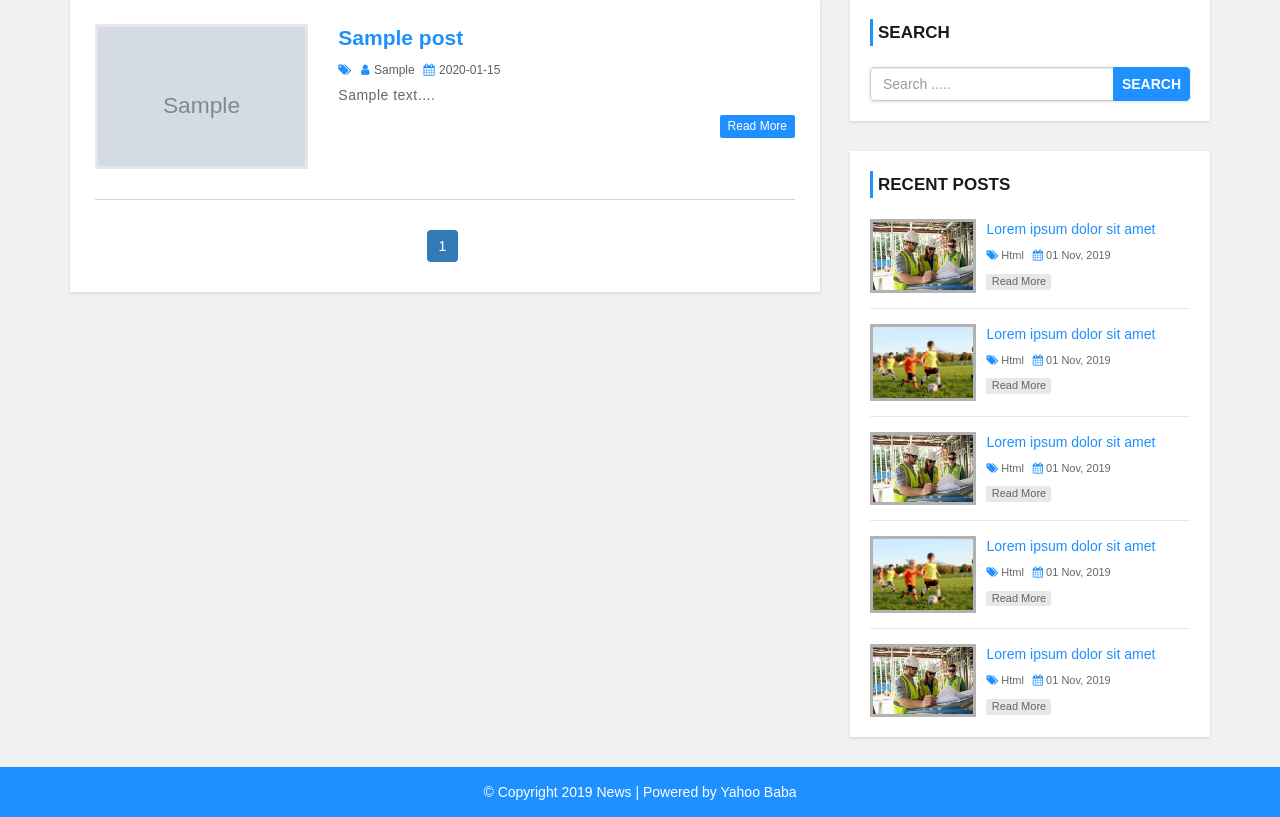
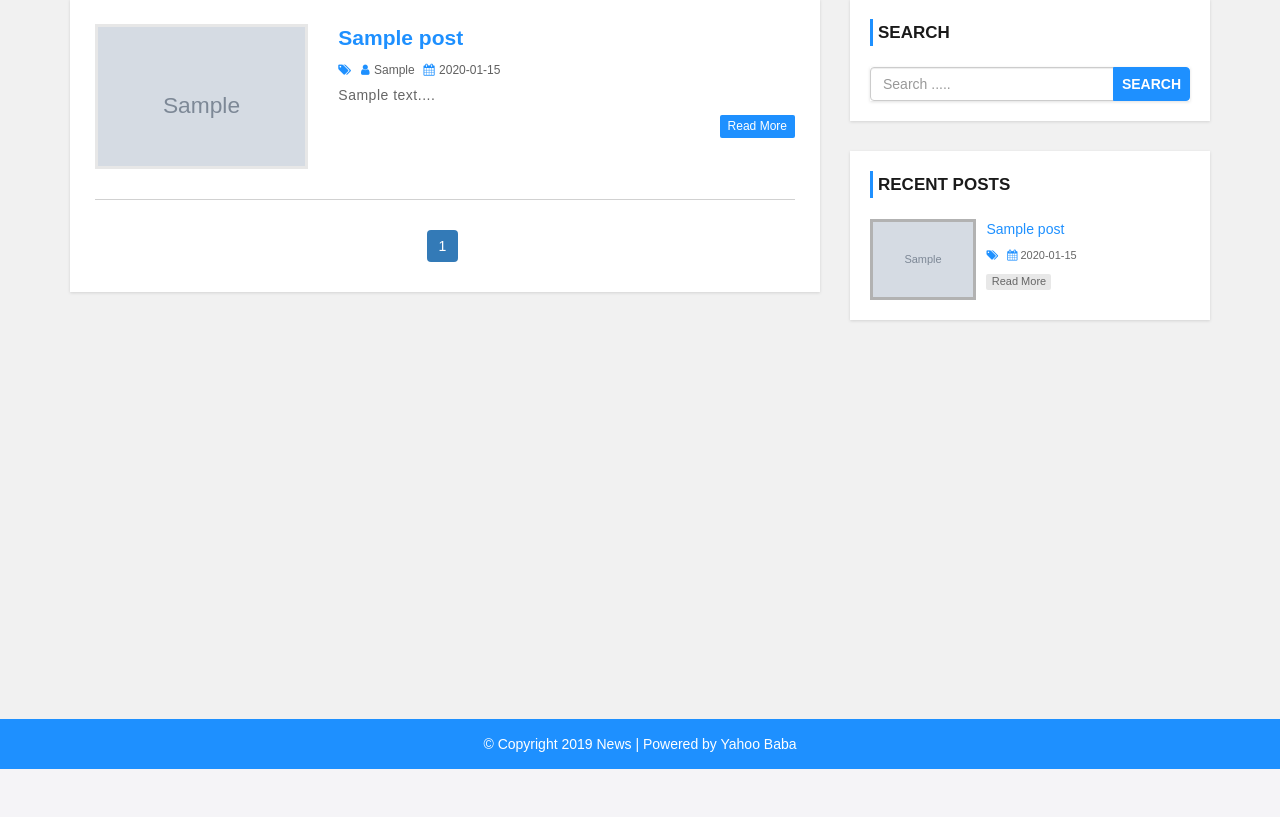
Before and after one commit to R4b1-khadka/news-project, a PHP site: page /news-project/index.php in a window 1280 px wide. Shown: the part 170-987 px from the top of the page. After the commit the page ends 939 px from the top, so only its background shows below. Run offline with PHP 8.4, Linux system fonts and the light colour scheme; tables that the repository leaves empty hold one stand-in row (values such as "Sample post"); grey boxes marked "Sample" are stand-in pictures.

Commit message:
add: logic for showing recent post in sidebar

```diff
--- a/sidebar.php
+++ b/sidebar.php
@@ -13,93 +13,42 @@
     </div>
     <!-- /search box -->
     <!-- recent posts box -->
+
     <div class="recent-post-container">
         <h4>Recent Posts</h4>
+        <?php
+                        include "config.php";
+                         $limit=3;
+
+                     $sql= "SELECT post.post_id, post.title, post.post_date, post.post_img, post.category, category.category_name FROM post
+                    LEFT JOIN category ON post.category = category.category_id
+                    ORDER BY post.post_id DESC LIMIT {$limit}";
+
+               $result= mysqli_query($conn,$sql) or die ("query unsuccessful: recent posts");
+                    if(mysqli_num_rows($result)>0){
+                        while($row= mysqli_fetch_assoc($result)){
+
+                    ?>
         <div class="recent-post">
-            <a class="post-img" href="">
-                <img src="images/post-format.jpg" alt=""/>
+            <a class="post-img" href="single.php?id=<?php echo $row['post_id']; ?>">
+                <img src="admin/upload/<?php echo $row['post_img']; ?>" alt=""/>
             </a>
             <div class="post-content">
-                <h5><a href="single.php">Lorem ipsum dolor sit amet</a></h5>
+                <h5><a href="single.php?id=<?php echo $row['post_id']; ?>"><?php echo $row['title']; ?></a></h5>
                 <span>
                     <i class="fa fa-tags" aria-hidden="true"></i>
-                    <a href='category.php'>Html</a>
+                    <a href='category.php?cid=<?php echo $row['category']; ?>'><?php echo $row['category_name']; ?></a>
                 </span>
                 <span>
                     <i class="fa fa-calendar" aria-hidden="true"></i>
-                    01 Nov, 2019
+                   <?php echo $row['post_date']; ?>
                 </span>
-                <a class="read-more" href="single.php">read more</a>
+                <a class="read-more" href="single.php?id=<?php echo $row['post_id']; ?>">read more</a>
             </div>
         </div>
-        <div class="recent-post">
-            <a class="post-img" href="">
-                <img src="images/post_1.jpg" alt=""/>
-            </a>
-            <div class="post-content">
-                <h5><a href="single.php">Lorem ipsum dolor sit amet</a></h5>
-                <span>
-                    <i class="fa fa-tags" aria-hidden="true"></i>
-                    <a href='category.php'>Html</a>
-                </span>
-                <span>
-                    <i class="fa fa-calendar" aria-hidden="true"></i>
-                    01 Nov, 2019
-                </span>
-                <a class="read-more" href="single.php">read more</a>
-            </div>
-        </div>
-        <div class="recent-post">
-            <a class="post-img" href="">
-                <img src="images/post-format.jpg" alt=""/>
-            </a>
-            <div class="post-content">
-                <h5><a href="single.php">Lorem ipsum dolor sit amet</a></h5>
-                <span>
-                    <i class="fa fa-tags" aria-hidden="true"></i>
-                    <a href='category.php'>Html</a>
-                </span>
-                <span>
-                    <i class="fa fa-calendar" aria-hidden="true"></i>
-                    01 Nov, 2019
-                </span>
-                <a class="read-more" href="single.php">read more</a>
-            </div>
-        </div>
-        <div class="recent-post">
-            <a class="post-img" href="">
-                <img src="images/post_1.jpg" alt=""/>
-            </a>
-            <div class="post-content">
-                <h5><a href="single.php">Lorem ipsum dolor sit amet</a></h5>
-                <span>
-                    <i class="fa fa-tags" aria-hidden="true"></i>
-                    <a href='category.php'>Html</a>
-                </span>
-                <span>
-                    <i class="fa fa-calendar" aria-hidden="true"></i>
-                    01 Nov, 2019
-                </span>
-                <a class="read-more" href="single.php">read more</a>
-            </div>
-        </div>
-        <div class="recent-post">
-            <a class="post-img" href="">
-                <img src="images/post-format.jpg" alt=""/>
-            </a>
-            <div class="post-content">
-                <h5><a href="single.php">Lorem ipsum dolor sit amet</a></h5>
-                <span>
-                    <i class="fa fa-tags" aria-hidden="true"></i>
-                    <a href='category.php'>Html</a>
-                </span>
-                <span>
-                    <i class="fa fa-calendar" aria-hidden="true"></i>
-                    01 Nov, 2019
-                </span>
-                <a class="read-more" href="single.php">read more</a>
-            </div>
-        </div>
+        <?php }
+        } ?>
+
     </div>
     <!-- /recent posts box -->
 </div>
```
